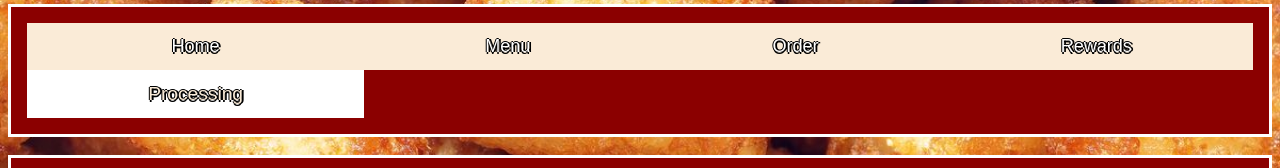
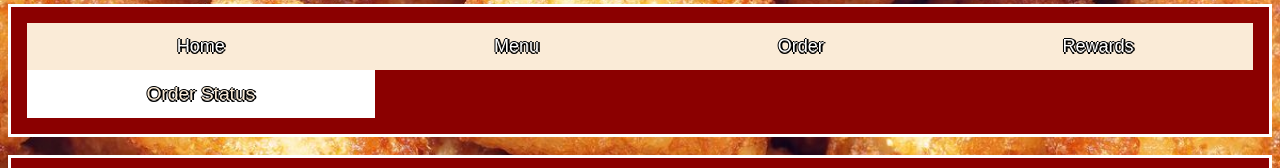
Before and after one commit to OarisHunter/Webdesign_Final_Project-CMPSC421, a plain HTML site: page processingpage.html in a window 1280 px wide. Shown: the part 221-389 px from the top of the page. Drawn offline with Linux system fonts and the light colour scheme.

Commit message:
Page update

```diff
--- a/processingpage.html
+++ b/processingpage.html
@@ -20,7 +20,7 @@
   <a>Menu</a>
   <a>Order</a>
   <a>Rewards</a>
-  <a class="active_page">Processing</a>
+  <a class="active_page">Order Status</a>
 </section>
 
 <br>
```
